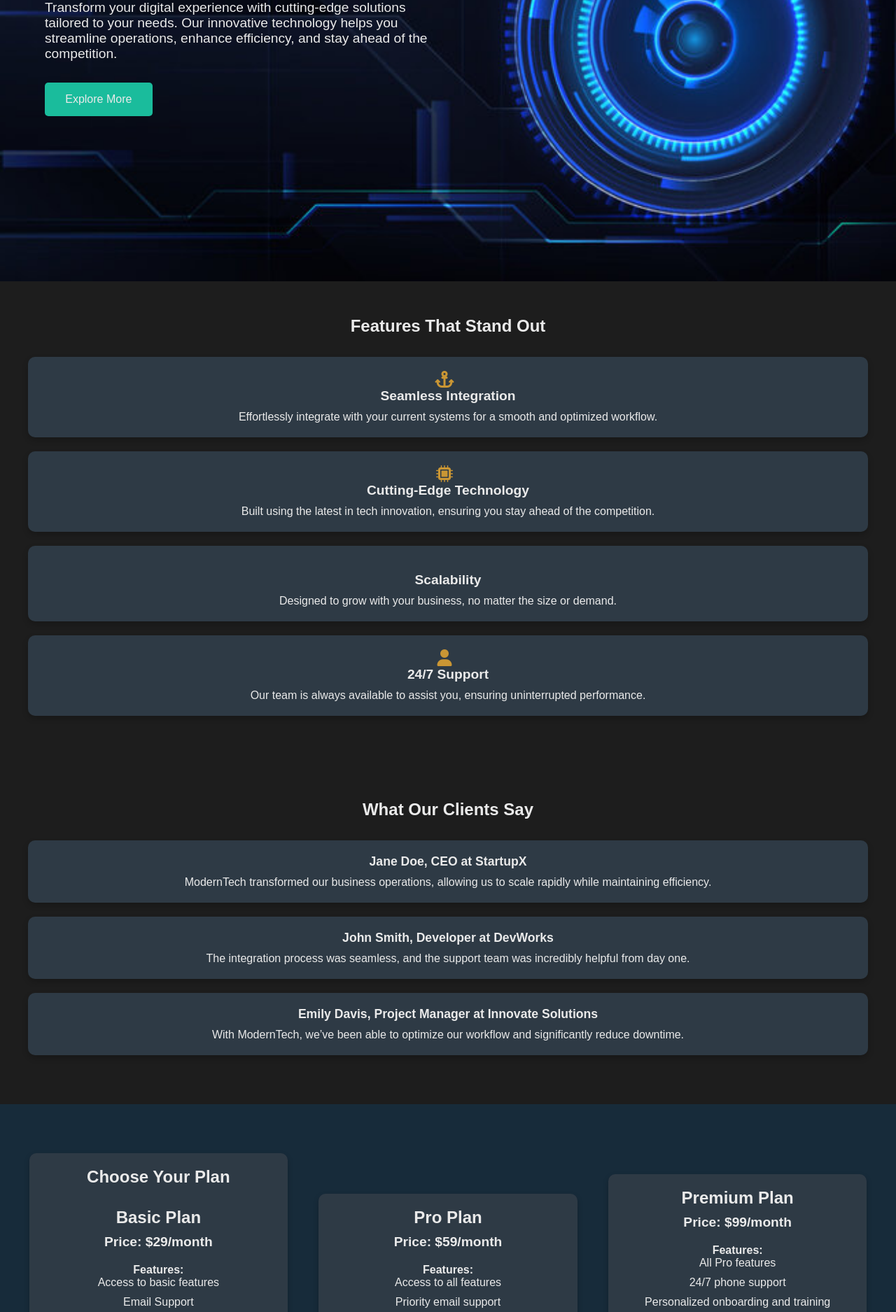
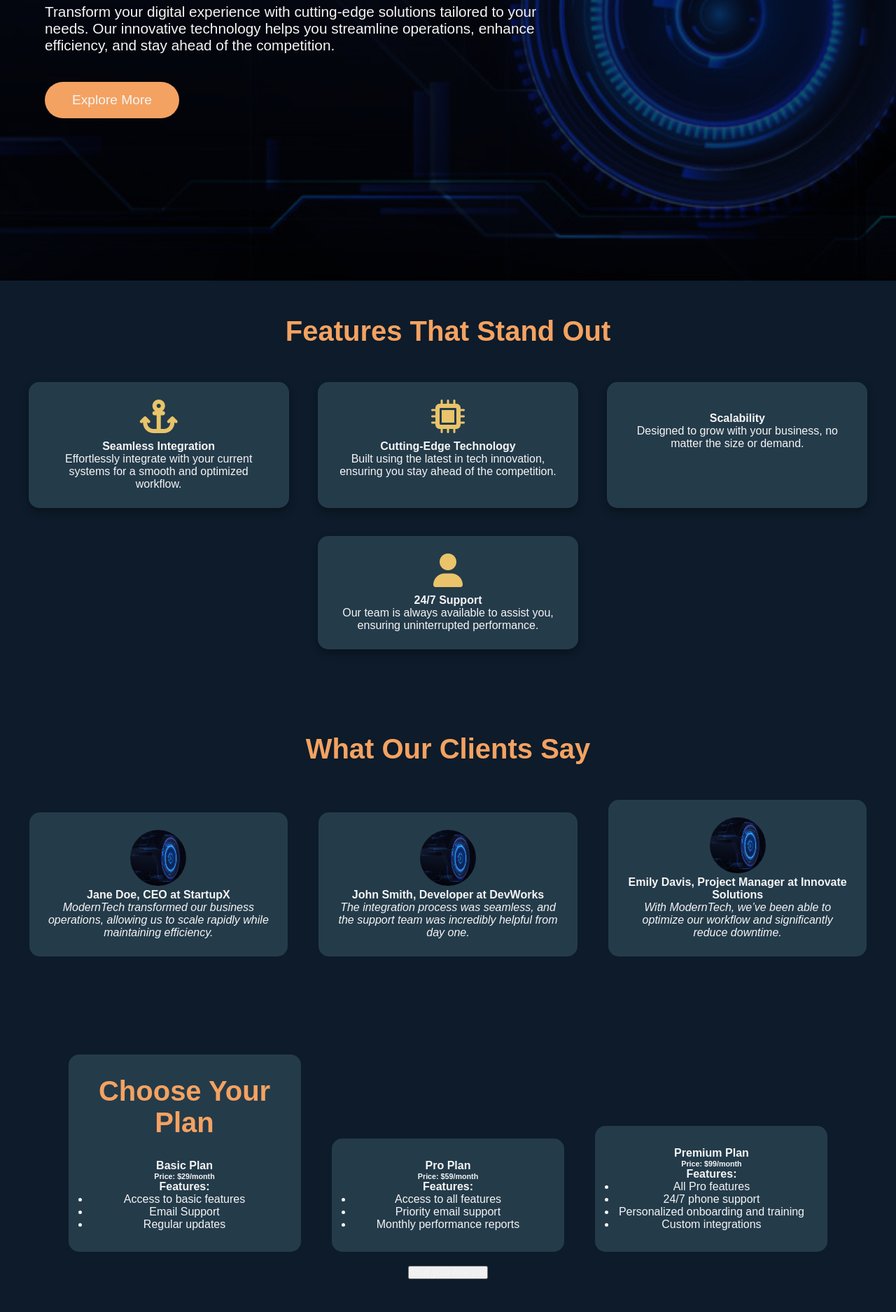
Before and after one commit to Maida-Tariq/ModernTech, a plain HTML site: page index.html in a window 1280 px wide. Shown: the part 374-2249 px from the top of the page at 70% size. Drawn offline with nearby package versions, Linux system fonts and the light colour scheme.

Commit message:
Add AOS and CSS animations

```diff
--- a/index.css
+++ b/index.css
@@ -1,24 +1,21 @@
-/* General Reset */
 * {
     margin: 0;
     padding: 0;
     box-sizing: border-box;
-    font-family: Arial, sans-serif;
-    color: #EAEAEA; /* Text Color */
+    font-family: 'Poppins', sans-serif;
+    color: #F5F5F5;
 }
 
 /* Header */
 header {
-    background-color: #172B3A; /* Primary Color */
-    color: #EAEAEA; /* Text Color */
-    display: flex;
-    justify-content: space-between;
-    align-items: center;
-    padding: 10px 20px;
-}
-
-header h1 {
-    font-size: 1.8em;
+    border-radius: 50px;
+    max-width: 50%;
+    background-color: #0D1B2A;
+    color: #F5F5F5;
+    margin-left: 24%;
+    padding: 25px 30px;
+    box-shadow: 0 4px 8px rgba(0, 0, 0, 0.1);
+    animation: fadeInDown 1s ease-in-out;
 }
 
 nav ul {
@@ -27,218 +24,224 @@ nav ul {
 }
 
 nav ul li {
-    margin: 0 15px;
+    margin: 0 20px;
 }
 
 nav ul li a {
-    color: #EAEAEA; /* Text Color */
+    color: #F5F5F5;
     text-decoration: none;
-    font-size: 1em;
+    font-size: 1.1em;
+    font-weight: 500;
+    position: relative;
     transition: color 0.3s ease;
 }
 
 nav ul li a:hover {
-    color: #1ABC9C; /* Teal */
+    color: #F4A261;
 }
 
-button {
-    background-color: #1E78EE; /* Vibrant Blue */
-    color: #FFFFFF; /* White Text */
-    border: none;
-    padding: 10px 20px;
-    border-radius: 5px;
-    cursor: pointer;
-    transition: background-color 0.3s ease, color 0.3s ease;
+nav ul li a:hover::before {
+    content: '';
+    position: absolute;
+    width: 100%;
+    height: 2px;
+    background-color: #F4A261;
+    bottom: -5px;
+    left: 0;
+    transition: width 0.3s ease;
 }
 
-button:hover {
-    background-color: #155ABF;
-    color: #FFFFFF;
+.image{
+    background-image: url('Images/main.jpg');
+    background-size: cover;
+    background-position: center;
+    background-blend-mode: overlay;
+    background-color: rgba(13, 27, 42, 0.85);
 }
+
 /* Hero Section */
 #home {
     display: flex;
     flex-direction: column;
     justify-content: center;
     height: 88vh;
-    background-image: url('Images/main.jpg');
-    background-size: cover;
-    background-position: center;
-    background-color: #2E3A45; /* Dark Slate Gray */
-    color: #EAEAEA; /* Text Color */
+    color: #F5F5F5;
+    animation: fadeIn 1s ease;
 }
 
 #home h1 {
-    font-size: 2.5em;
+    font-size: 3em;
     padding-left: 5%;
     margin-bottom: 20px;
+    animation: slideInLeft 1s ease-in-out;
 }
 
 #home p {
-    font-size: 1.2em;
-    margin-bottom: 30px;
+    font-size: 1.3em;
+    margin-bottom: 40px;
     padding-left: 5%;
-    max-width: 50%;
+    max-width: 60%;
+    animation: fadeInUp 1.2s ease;
 }
 
 #home button {
-    background-color: #1ABC9C; /* Teal */
-    color: #EAEAEA; /* Text Color */
+    background-color: #F4A261;
+    color: #F5F5F5;
     padding: 15px;
-    max-width: 12%;
-    font-size: 1em;
-    border-radius: 5px;
+    max-width: 15%;
+    font-size: 1.2em;
+    border-radius: 50px;
     border: none;
     cursor: pointer;
-    transition: background-color 0.3s ease;
+    transition: background-color 0.3s ease, transform 0.3s ease;
     margin-left: 5%;
 }
 
 #home button:hover {
-    background-color: #16A085; /* Darker Teal */
+    background-color: #E76F51;
+    transform: scale(1.1);
 }
 
 /* Features Section */
 #features {
-    background-color: #1D1D1D; /* Deep Gray */
+    background-color: #0D1B2A;
     padding: 50px 20px;
     text-align: center;
 }
 
+.feature-container {
+    display: flex;
+    flex-wrap: wrap;
+    justify-content: space-around;
+}
+
 #features h2 {
     margin-bottom: 30px;
+    font-size: 2.5em;
+    color: #F4A261;
 }
 
 .feature {
-    background-color: #2E3A45; /* Dark Slate Gray */
-    padding: 20px;
-    border-radius: 10px;
-    box-shadow: 0 4px 8px rgba(0, 0, 0, 0.2);
+    background-color: #243B4A;
+    padding: 25px;
+    width: 30%;
+    border-radius: 15px;
+    box-shadow: 0 6px 12px rgba(0, 0, 0, 0.3);
     margin: 20px;
-    transition: transform 0.3s ease, box-shadow 0.3s ease;
-}
-.feature i {
-    font-size: 24px;
-    color: rgb(202, 150, 52);
-    margin-right: 10px;
+    transition: transform 0.4s ease, box-shadow 0.4s ease;
 }
 
 .feature:hover {
     transform: scale(1.05);
-    box-shadow: 0 8px 16px rgba(0, 0, 0, 0.3);
+    box-shadow: 0 12px 24px rgba(0, 0, 0, 0.4);
 }
 
-.feature h4 {
+.feature i {
+    font-size: 3em;
+    color: #E9C46A;
     margin-bottom: 10px;
-    font-size: 1.2em;
 }
 
 /* Testimonials Section */
 #testimonials {
     padding: 50px 20px;
-    background-color: #1D1D1D; /* Deep Gray */
+    background-color: #0D1B2A;
     text-align: center;
+    color: #F5F5F5;
+}
+
+.testimonial img {
+    border-radius: 50%;
+    width: 80px;
+    height: 80px;
+
 }
 
 #testimonials h2 {
     margin-bottom: 30px;
+    font-size: 2.5em;
+    color: #F4A261;
 }
 
 .testimonial {
-    padding: 20px;
+    background-color: #243B4A;
+    padding: 25px;
+    border-radius: 15px;
     margin: 20px;
-    background-color: #2E3A45; /* Dark Slate Gray */
-    border-radius: 10px;
-    box-shadow: 0 4px 8px rgba(0, 0, 0, 0.2);
-    transition: transform 0.3s ease;
+    display: inline-block;
+    width: calc(33% - 40px);
+    transition: transform 0.4s ease;
 }
 
 .testimonial:hover {
     transform: translateY(-10px);
 }
 
-.testimonial h4 {
-    margin-bottom: 10px;
-    font-size: 1.1em;
+.testimonial p {
+    font-style: italic;
 }
 
 /* Pricing Section */
 #pricing {
     padding: 50px 20px;
-    background-color: #172B3A; /* Primary Color */
-    color: #EAEAEA; /* Text Color */
+    background-color: #0D1B2A; /* Primary Color */
+    color: #F5F5F5;
     text-align: center;
 }
 
 #pricing h2 {
     margin-bottom: 30px;
+    font-size: 2.5em;
+    color: #F4A261;
 }
 
 .plan {
-    background-color: #2E3A45; /* Dark Slate Gray */
-    color: #EAEAEA; /* Text Color */
-    padding: 20px;
-    border-radius: 10px;
-    box-shadow: 0 4px 8px rgba(0, 0, 0, 0.2);
+    background-color: #243B4A;
+    color: #F5F5F5;
+    padding: 30px;
+    border-radius: 15px;
     margin: 20px;
     display: inline-block;
-    width: calc(33% - 40px);
-    transition: transform 0.3s ease, box-shadow 0.3s ease;
+    width: calc(30% - 40px);
+    transition: transform 0.4s ease, box-shadow 0.4s ease;
 }
 
 .plan:hover {
     transform: scale(1.05);
-    box-shadow: 0 8px 16px rgba(0, 0, 0, 0.3);
+    box-shadow: 0 12px 24px rgba(0, 0, 0, 0.4);
 }
 
-.plan h4 {
-    font-size: 1.5em;
-    margin-bottom: 10px;
+/* Footer */
+footer {
+    background-color: #0D1B2A;
+    color: #F5F5F5;
+    padding: 20px;
+    text-align: center;
+    animation: fadeInUp 1s ease;
 }
 
-.plan h6 {
-    font-size: 1.2em;
-    margin-bottom: 20px;
+/* Animations */
+@keyframes fadeIn {
+    0% { opacity: 0; }
+    100% { opacity: 1; }
 }
 
-.plan ul {
-    list-style: none;
-    padding: 0;
+@keyframes fadeInDown {
+    0% { opacity: 0; transform: translateY(-30px); }
+    100% { opacity: 1; transform: translateY(0); }
 }
 
-.plan ul li {
-    margin-bottom: 10px;
+@keyframes fadeInUp {
+    0% { opacity: 0; transform: translateY(30px); }
+    100% { opacity: 1; transform: translateY(0); }
 }
 
-button {
-    background-color: #1ABC9C; /* Teal */
-    color: #EAEAEA; /* Text Color */
-    padding: 15px 30px;
-    font-size: 1em;
-    border-radius: 5px;
-    cursor: pointer;
-    border: 2px solid #1ABC9C; /* Teal */
-    transition: background-color 0.3s ease, color 0.3s ease;
+@keyframes slideInLeft {
+    0% { opacity: 0; transform: translateX(-100px); }
+    100% { opacity: 1; transform: translateX(0); }
 }
 
-button:hover {
-    background-color: #16A085; /* Darker Teal */
-    color: #EAEAEA; /* Text Color */
-}
-
-/* Footer Section */
-footer {
-    background-color: #172B3A; /* Primary Color */
-    color: #EAEAEA; /* Text Color */
-    padding: 20px;
-    text-align: center;
-}
-
-footer p {
-    margin: 0;
-}
-
-/* Responsive Design */
+/* Responsive */
 @media (max-width: 768px) {
     nav ul {
         flex-direction: column;
@@ -249,21 +252,21 @@ footer p {
         margin: 10px 0;
     }
 
-    .plan {
+    .plan, .feature {
         width: 100%;
     }
 }
 
 @media (max-width: 480px) {
     #home h1 {
-        font-size: 2em;
+        font-size: 2.5em;
     }
 
     #home p {
-        font-size: 1em;
+        font-size: 1.1em;
     }
 
     #home button {
-        padding: 10px 20px;
+        padding: 12px 24px;
     }
 }
--- a/index.html
+++ b/index.html
@@ -15,8 +15,8 @@
 </head>
 <body>
     <!--Header-->
+    <div class="image">
     <header>
-        <h1>ModernTech</h1>
         <nav>
             <ul>
                 <li><a href="#home">Home</a></li>
@@ -26,19 +26,20 @@
                 <li><a href="#contact">Contact</a></li>
             </ul>
         </nav>
-        <button>Join Now</button>
     </header>
 
     <!--Hero Section-->
     <section id="home">
-        <h1 data-aos="fade-right">Elevate Your Tech Game</h1>
+        <h1 data-aos="fade-right">Modern Tech</h1>
         <p data-aos="fade-right">Transform your digital experience with cutting-edge solutions tailored to your needs. Our innovative technology helps you streamline operations, enhance efficiency, and stay ahead of the competition. </p>
         <button data-aos="zoom-out">Explore More</button>
     </section>
+</div>
 
     <!--Features Section-->
     <section id="features">
         <h2>Features That Stand Out</h2>
+        <div data-aos="fade-up" class="feature-container">
         <div class="feature">
             <i class="fa-solid fa-anchor"></i>
             <h4>Seamless Integration</h4>
@@ -59,20 +60,24 @@
             <h4>24/7 Support</h4>
             <p>Our team is always available to assist you, ensuring uninterrupted performance.</p>
         </div>
+    </div>
     </section>
 
     <!--Testimonials Section-->
     <section id="testimonials">
         <h2>What Our Clients Say</h2>
         <div class="testimonial">
+            <img src="Images/main.jpg" alt="client">
             <h4>Jane Doe, CEO at StartupX</h4>
             <p>ModernTech transformed our business operations, allowing us to scale rapidly while maintaining efficiency.</p>
         </div>
         <div class="testimonial">
+            <img src="Images/main.jpg" alt="client">
             <h4>John Smith, Developer at DevWorks</h4>
             <p>The integration process was seamless, and the support team was incredibly helpful from day one.</p>
         </div>
         <div class="testimonial">
+            <img src="Images/main.jpg" alt="client">
             <h4>Emily Davis, Project Manager at Innovate Solutions</h4>
             <p>With ModernTech, we’ve been able to optimize our workflow and significantly reduce downtime.</p>
         </div>
```
